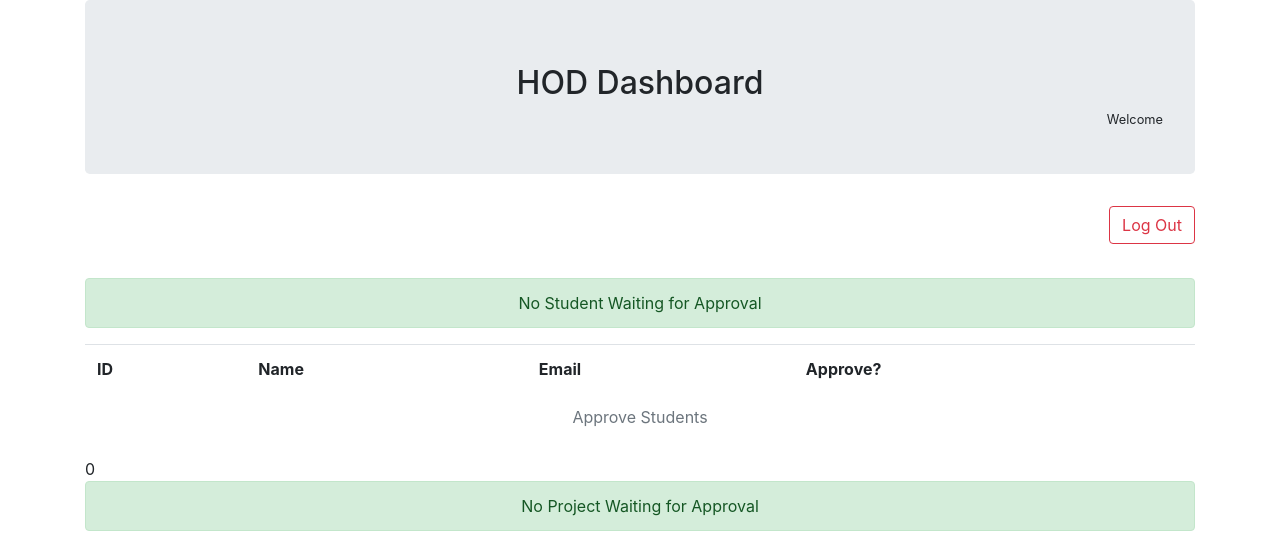
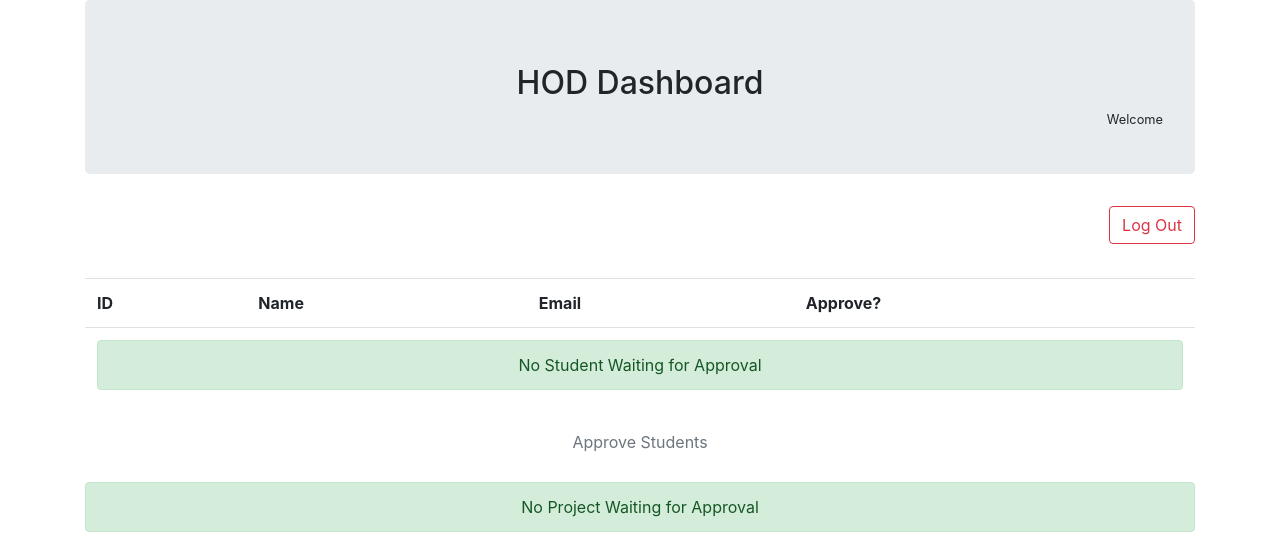
Before and after one commit to UmairJibran/online-project-approval, a PHP site: page /hod/index.php in a window 1280 px wide. Shown: the top 547 px of the page. Run offline with PHP 8.4, Linux system fonts and the light colour scheme; the visitor is signed in with stand-in values (Sample User, id 1); data that the repository does not hold is empty.

Commit message:
updated UI bugs

```diff
--- a/hod/index.php
+++ b/hod/index.php
@@ -62,7 +62,7 @@
                         }
                     }
                 }else{
-                    echo '<div class="alert alert-success center" role="alert" >No Student Waiting for Approval</div>';
+                    echo '<tr><td colspan="4"><div class="alert alert-success center" role="alert" >No Student Waiting for Approval</div></td></tr>';
                 }
             ?>
         </table>
@@ -82,7 +82,6 @@
                 $sql = "SELECT * FROM `project_record` WHERE `hod_ID` = '${hodID}';";
                 $result = $conn->query($sql);
                 $rows = $result->num_rows;
-                echo $rows;
                 if($rows >= 1){
                     while($data = $result->fetch_assoc()){
                         $prID = $data['project_ID'];
@@ -97,7 +96,7 @@
                         $file = $data['project_file'];
                         echo"
                         <tr>
-                            <td>${title} ${prID}</td>
+                            <td>${title}</td>
                             <td> <a href = ${file} class='btn btn-info' download>Download</a></td>";
                             echo"<td>${year}</td>";
                         ?>
```
